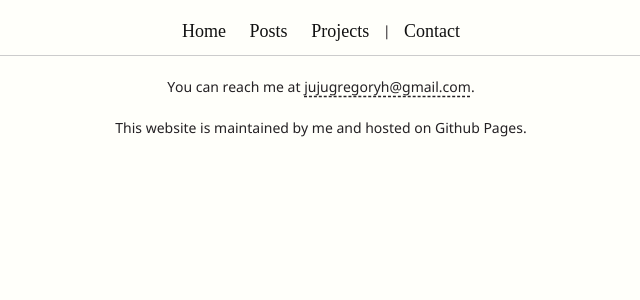
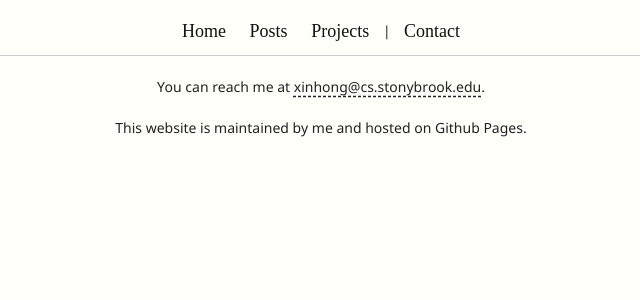
Before and after one commit to xinhong3/xinhong3.github.io, a Jekyll site: the page built from contact.md, in a window 1280 px wide. Shown: the top 300 px of the page, without its empty margins (319-959 px from the left). Built offline with Jekyll 4.4.1, drawn with Linux system fonts in a browser that asks for light colours.

Commit message:
update contact

```diff
--- a/contact.md
+++ b/contact.md
@@ -2,6 +2,6 @@
 layout: default
 title: contact
 ---
-You can reach me at <u>jujugregoryh@gmail.com</u>.
+You can reach me at <u>xinhong@cs.stonybrook.edu</u>.
 
 This website is maintained by me and hosted on Github Pages.
```
